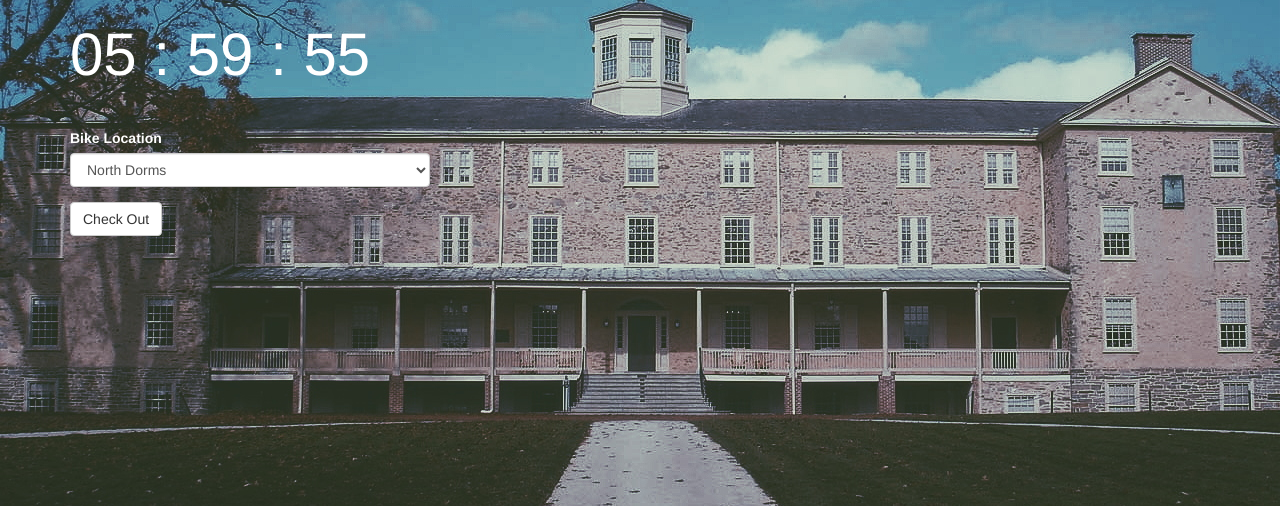
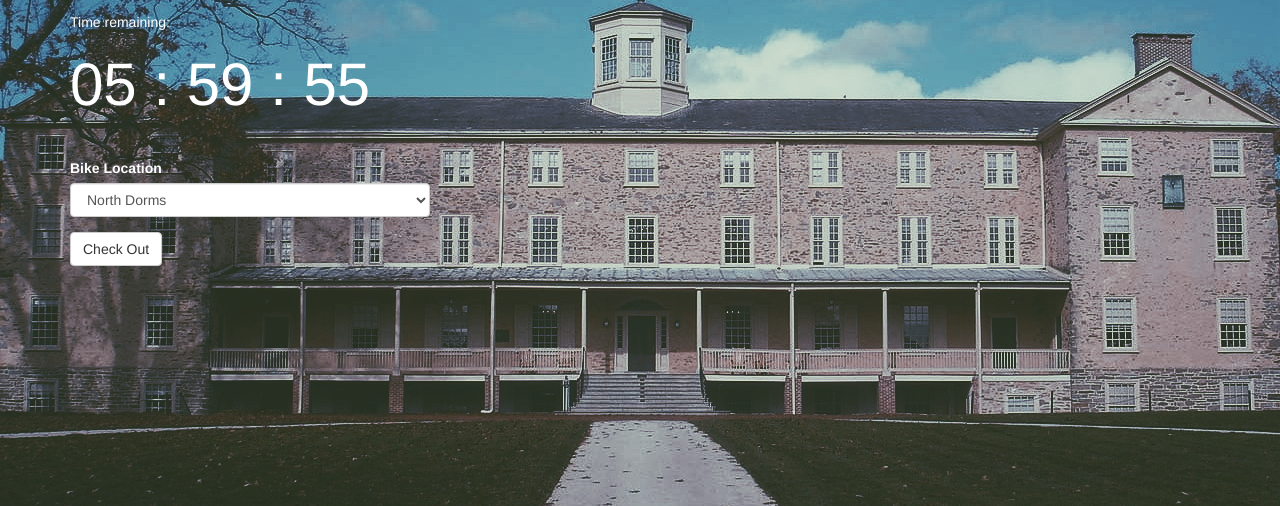
Before and after one commit to ngojason9/Bike-Share-Haverford, a Flask app: page /timer in a window 1280 px wide. Shown: the part 201-707 px from the top of the page. Run offline with Flask 2, Linux system fonts and the light colour scheme; parts of the project's set-up code (start-up, migrations or seed data) failed here and were passed over; some libraries are stand-ins or nearby versions.

Commit message:
Update timer_page screenshot

```diff
--- a/app/templates/timer.html
+++ b/app/templates/timer.html
@@ -5,9 +5,13 @@
 <h2>You have 6 hours!</h2>
 <p>Time checked-in: {{ check_in_time }} </p>
 <p>Time due: {{ due_time }} </p>
-
-<div class="timer">
-    <p id="time"></p>
+<p>Time remaining:</p>
+<div class="row">
+    <div class="col-lg-6">
+        <div class="timer">
+            <p id="time"></p>
+        </div>
+    </div>
 </div>
 <br>
 <div class="row">
```
Also changed, not shown: README.md.
